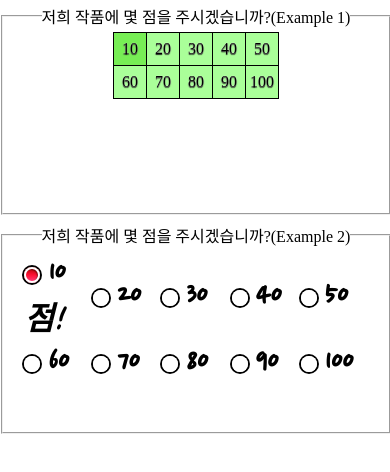
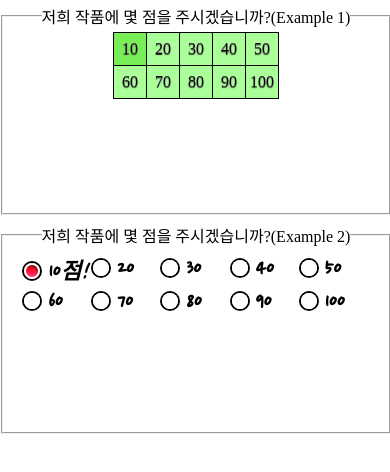
Before and after one commit to a11y-nvisions/a11y-nvisions.github.io, a plain HTML site: page November_2019/cssExample/1_css_radio/index.html in a window 390 px wide. Drawn offline with Linux system fonts and the light colour scheme; a web font is replaced by a local one.

Commit message:
radio button 예제에 대한 css 스타일 일부 수정됨

```diff
--- a/November_2019/cssExample/1_css_radio/radio_example.css
+++ b/November_2019/cssExample/1_css_radio/radio_example.css
@@ -78,7 +78,7 @@ input[type="radio"]{
 
 #form_ex2 input[type="radio"]+label{
 	font-family: 'Nanum Pen Script', cursive;
-	font-size:2em;
+	font-size:2em; display:inline-block;
 	font-weight:bold;
 	margin-right:1%;
 }
@@ -136,4 +136,9 @@ input[type="radio"]{
 	fieldset{
 		width:100%;
 	}
+	#form_ex2 input[type="radio"]+label{
+		font-family: 'Nanum Pen Script', cursive;
+		font-size:1.4rem; font-weight:bold;
+		margin-right:1%;
+	}
 }
```
